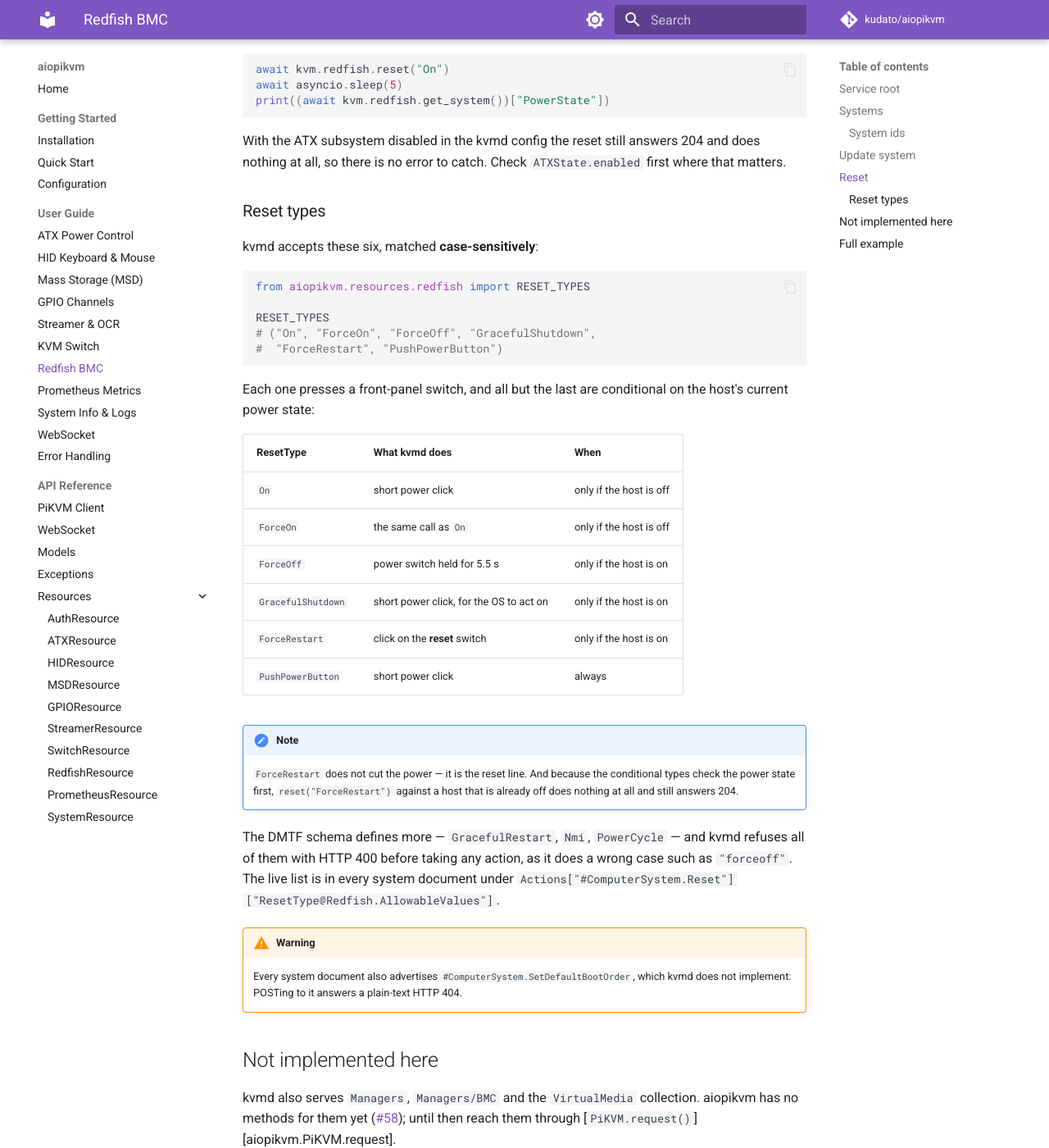
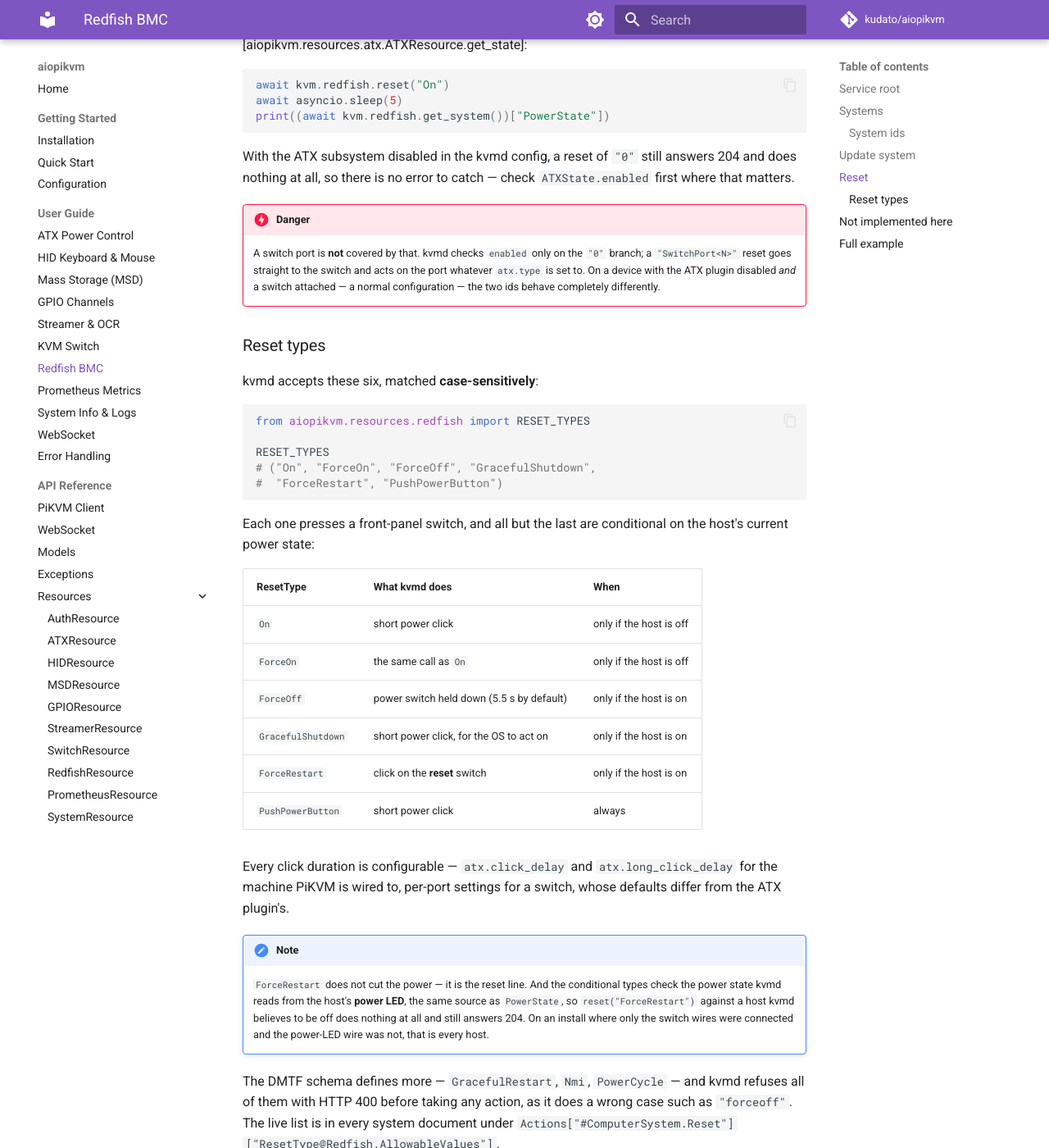
Before and after one commit to kudato/aiopikvm, an MkDocs documentation site: the page built from docs/guide/redfish.md, in a window 1280 px wide and 1400 px high, scrolled down 2192 px. Shown: the whole window at 82% size. Built offline with MkDocs 1.6.1 and Material for MkDocs 9.7.7, drawn with Linux system fonts in a browser that asks for light colours; comment, search, counter and statistics services are not loaded; some of the changed text lies outside the part shown.

Commit message:
fix(redfish): scope the ATX-disabled safety claim to Systems/0
Why this change was needed:
Round 2 of review found the docs telling a user with atx.type = disabled that
reset() is harmless, without qualification. kvmd checks `enabled` only on the
`Systems/0` branch: a SwitchPort<N> reset dispatches straight to the switch,
which knows nothing about the ATX plugin. The guide's own example two
paragraphs earlier was reset("ForceOff", "SwitchPort1") — on the shipped
configuration of the capture device (ATX disabled *with* a switch) that
powers a real host down.

What changed:
- reset()'s docstring, the guide and the fixture's safety note scope the
  no-op claim to "0" and say switch ports are unaffected by atx.type
- the conditional types are documented as gating on the power LED as kvmd
  reads it — the same source as PowerState — which on an install with the
  LED wire unconnected makes ForceOff/GracefulShutdown/ForceRestart
  permanent no-ops
- 5.5 s is named as the configurable default it is, and the guide notes the
  switch has its own per-port durations
- switch ports are 0-based: the Members example and the reset example use
  SwitchPort0
- the Members test no longer claims kvmd builds the two collections with the
  same comprehension — it does not, Managers is a hardcoded literal in
  another file. It now says what it does and does not prove
- README stops calling the recorded {"ResetType": "On"} step a power cycle;
  it powers an off host up
- the prometheus table row no longer reads as four metrics per channel

````diff
--- a/docs/guide/redfish.md
+++ b/docs/guide/redfish.md
@@ -55,7 +56,7 @@
 | Id | Meaning |
 | --- | --- |
 | `"0"` | the machine PiKVM itself is wired to |
-| `"SwitchPort<N>"` | port *N* of an attached PiKVM Switch |
+| `"SwitchPort<N>"` | port *N* of an attached PiKVM Switch, counted from 0 |
 
 Everything else is refused with HTTP 400 — `"1"` and `"00"` included, because
 `"00"` is not the string `"0"`:
@@ -105,9 +106,16 @@
 print((await kvm.redfish.get_system())["PowerState"])
 ```
 
-With the ATX subsystem disabled in the kvmd config the reset still answers 204
-and does nothing at all, so there is no error to catch. Check
+With the ATX subsystem disabled in the kvmd config, a reset of `"0"` still
+answers 204 and does nothing at all, so there is no error to catch — check
 `ATXState.enabled` first where that matters.
+
+!!! danger
+    A switch port is **not** covered by that. kvmd checks `enabled` only on the
+    `"0"` branch; a `"SwitchPort<N>"` reset goes straight to the switch and
+    acts on the port whatever `atx.type` is set to. On a device with the ATX
+    plugin disabled *and* a switch attached — a normal configuration — the two
+    ids behave completely differently.
 
 ### Reset types
 
@@ -128,16 +136,22 @@
 | --- | --- | --- |
 | `On` | short power click | only if the host is off |
 | `ForceOn` | the same call as `On` | only if the host is off |
-| `ForceOff` | power switch held for 5.5 s | only if the host is on |
+| `ForceOff` | power switch held down (5.5 s by default) | only if the host is on |
 | `GracefulShutdown` | short power click, for the OS to act on | only if the host is on |
 | `ForceRestart` | click on the **reset** switch | only if the host is on |
 | `PushPowerButton` | short power click | always |
 
+Every click duration is configurable — `atx.click_delay` and
+`atx.long_click_delay` for the machine PiKVM is wired to, per-port settings for
+a switch, whose defaults differ from the ATX plugin's.
+
 !!! note
-    `ForceRestart` does not cut the power — it is the reset line. And because
-    the conditional types check the power state first, `reset("ForceRestart")`
-    against a host that is already off does nothing at all and still answers
-    204.
+    `ForceRestart` does not cut the power — it is the reset line. And the
+    conditional types check the power state kvmd reads from the host's **power
+    LED**, the same source as `PowerState`, so `reset("ForceRestart")` against
+    a host kvmd believes to be off does nothing at all and still answers 204.
+    On an install where only the switch wires were connected and the power-LED
+    wire was not, that is every host.
 
 The DMTF schema defines more — `GracefulRestart`, `Nmi`, `PowerCycle` — and
 kvmd refuses all of them with HTTP 400 before taking any action, as it does a
````
Also changed, not shown: other parts of docs/guide/redfish.md (+2 -1 lines), CHANGELOG.md (+7 -4 lines), docs/guide/prometheus.md (+1 -1 lines), 5 other files.
